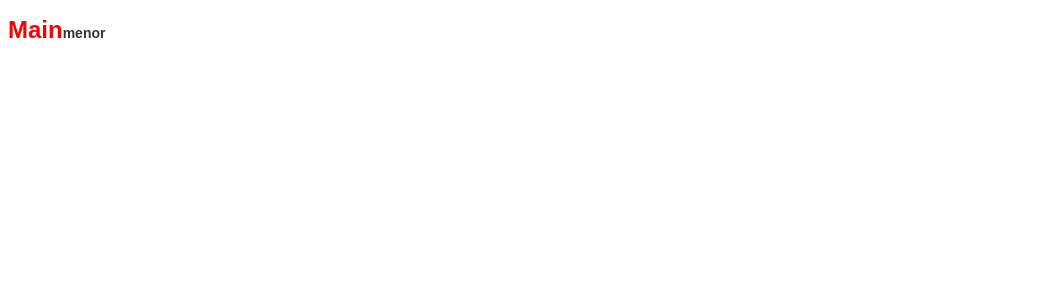
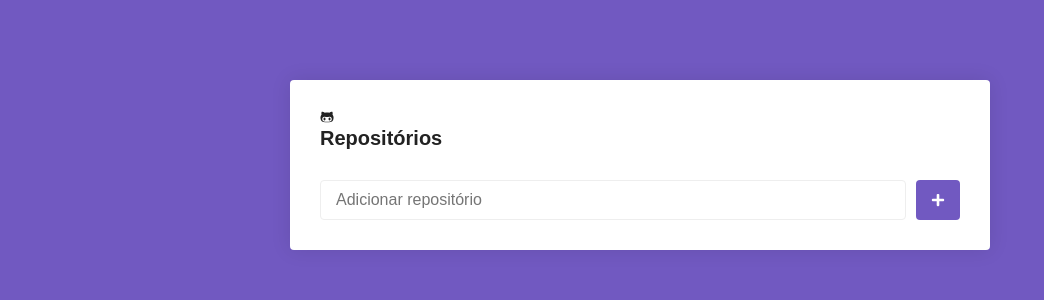
Before and after one commit to FBrito1/rocketseat-btcamp-mod05-react, a React (Create React App) app: page / in a window 1280 px wide. Shown: the top 300 px of the page, without its empty margins (0-1044 px from the left). Built offline with nearby package versions, Linux system fonts and the light colour scheme.

Commit message:
styling main page

```diff
--- a/package.json
+++ b/package.json
@@ -5,6 +5,7 @@
   "dependencies": {
     "react": "^16.9.0",
     "react-dom": "^16.9.0",
+    "react-icons": "^3.7.0",
     "react-router-dom": "^5.0.1",
     "react-scripts": "3.1.1",
     "styled-components": "^4.3.2"
--- a/src/App.js
+++ b/src/App.js
@@ -2,8 +2,15 @@
 
 import Routes from './routes';
 
+import GlobalStyle from './styles/global';
+
 function App() {
-  return <Routes />;
+  return (
+    <>
+      <Routes />
+      <GlobalStyle />
+    </>
+  );
 }
 
 export default App;
--- a/src/pages/Main/index.js
+++ b/src/pages/Main/index.js
@@ -1,12 +1,22 @@
 import React from 'react';
 
-import { Title } from './styles';
+import { FaGithubAlt, FaPlus } from 'react-icons/fa';
+
+import { Container, Form, SubmitButton } from './styles';
 
 export default function Main() {
   return (
-    <Title error>
-      Main
-      <small>menor</small>
-    </Title>
+    <Container>
+      <FaGithubAlt />
+      <h1>Repositórios</h1>
+
+      <Form onSubmit={() => {}}>
+        <input type="text" placeholder="Adicionar repositório" />
+
+        <SubmitButton>
+          <FaPlus color="#FFF" size={14} />
+        </SubmitButton>
+      </Form>
+    </Container>
   );
 }
--- a/src/pages/Main/styles.js
+++ b/src/pages/Main/styles.js
@@ -1,12 +1,49 @@
 import styled from 'styled-components';
 
-export const Title = styled.h1`
-  font-size: 24px;
-  color: ${props => (props.error ? 'red' : '#7159c1')};
-  font-family: Arial, Helvetica, sans-serif;
+export const Container = styled.div`
+  max-width: 700px;
+  background: #fff;
+  border-radius: 4px;
+  box-shadow: 0 0 20px rgba(0, 0, 0, 0.1);
+  padding: 30px;
+  margin: 80px auto;
 
-  small {
-    font-size: 14px;
-    color: #333;
+  h1 {
+    font-size: 20px;
+    display: flex;
+    flex-direction: row;
+    align-items: center;
+
+    svg {
+      margin-right: 10px;
+    }
   }
 `;
+
+export const Form = styled.form`
+  margin-top: 30px;
+  display: flex;
+  flex-direction: row;
+
+  input {
+    flex: 1;
+    border: 1px solid #eee;
+    padding: 10px 15px;
+    border-radius: 4px;
+    font-size: 16px;
+  }
+`;
+
+export const SubmitButton = styled.button.attrs({
+  type: 'submit',
+})`
+  background: #7159c1;
+  border: 0;
+  padding: 0 15px;
+  margin-left: 10px;
+  border-radius: 4px;
+
+  display: flex;
+  justify-content: center;
+  align-items: center;
+`;
--- /dev/null
+++ b/src/styles/global.js
@@ -0,0 +1,29 @@
+import { createGlobalStyle } from 'styled-components';
+
+export default createGlobalStyle`
+  * {
+    margin: 0;
+    padding: 0;
+    outline: 0;
+    box-sizing: border-box;
+  }
+
+  html, body, #root {
+    min-height: 100%;
+  }
+
+  body {
+    background: #7159c1;
+    -webkit-font-smoothing: antialiased !important;
+  }
+
+  body, input, button {
+    color: #222;
+    font-size: 14px;
+    font-family: Arial, Helvetica, sans-serif;
+  }
+
+  button {
+    cursor: pointer;
+  }
+`;
```
Also changed, not shown: 1 other file (tests, documents, lock files or other folders).
